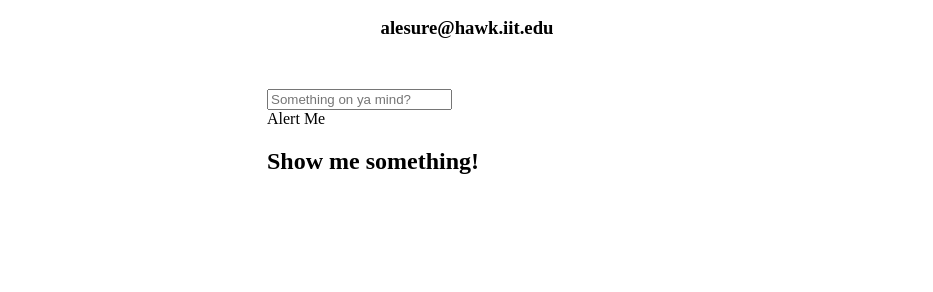
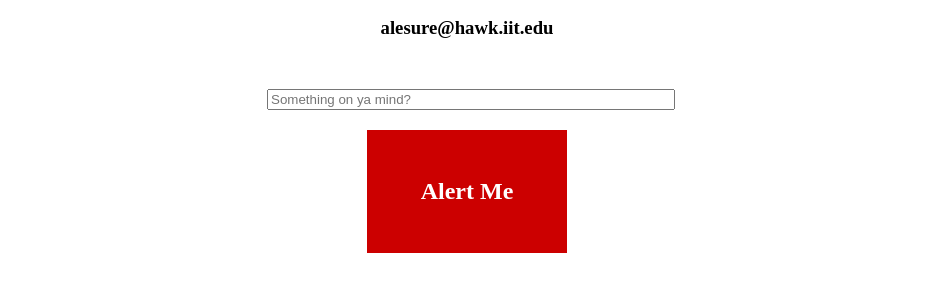
Before and after one commit to ArmaniLeSure/Lab7, a plain HTML site: page index.html in a window 1280 px wide. Both pictures are taken after a click on the element "Alert Me". Shown: the part 110-402 px from the top of the page, without its empty margins (173-1106 px from the left). Drawn offline with Linux system fonts and the light colour scheme.

Commit message:
completely dropped the ball and gave each character like different ids and names.

```diff
--- a/index.html
+++ b/index.html
@@ -11,9 +11,9 @@
 	<h2 class="center">Armani LeSure</h2>
 	<h3 class="center">alesure@hawk.iit.edu</h3>
 	<div id="container">
-	<input id="enterinput" type="text" name="entertext" placeholder="Something on ya mind?">
-	<div id="pressButt">Alert Me</div>
-	<h2 id="entryoutput">Show me something!</h2>
+	<input id="entryinput" type="text" name="entertext" placeholder="Something on ya mind?">
+	<div id="entrybutton">Alert Me</div>
+	<h2 id="textoutput">Show me something!</h2>
 	</div>
 </body>
 </html>
--- a/script.js
+++ b/script.js
@@ -1,10 +1,10 @@
 function init(){
-	var textIn = document.getElementById('enterimput');
-	var textOut = document.getElementById('pressButt');
+	var textIn = document.getElementById('entryinput');
+	var textOut = document.getElementById('entrybutton');
 
 	textOut.addEventListener('click', function() {
 		alert('Armani LeSure: ' + textIn.value);
-		document.getElementById('entryoutput').innerHTML = textIn.value;
+		document.getElementById('textoutput').innerHTML = textIn.value;
 		});
 }
 window.addEventListener('load', init);
```
